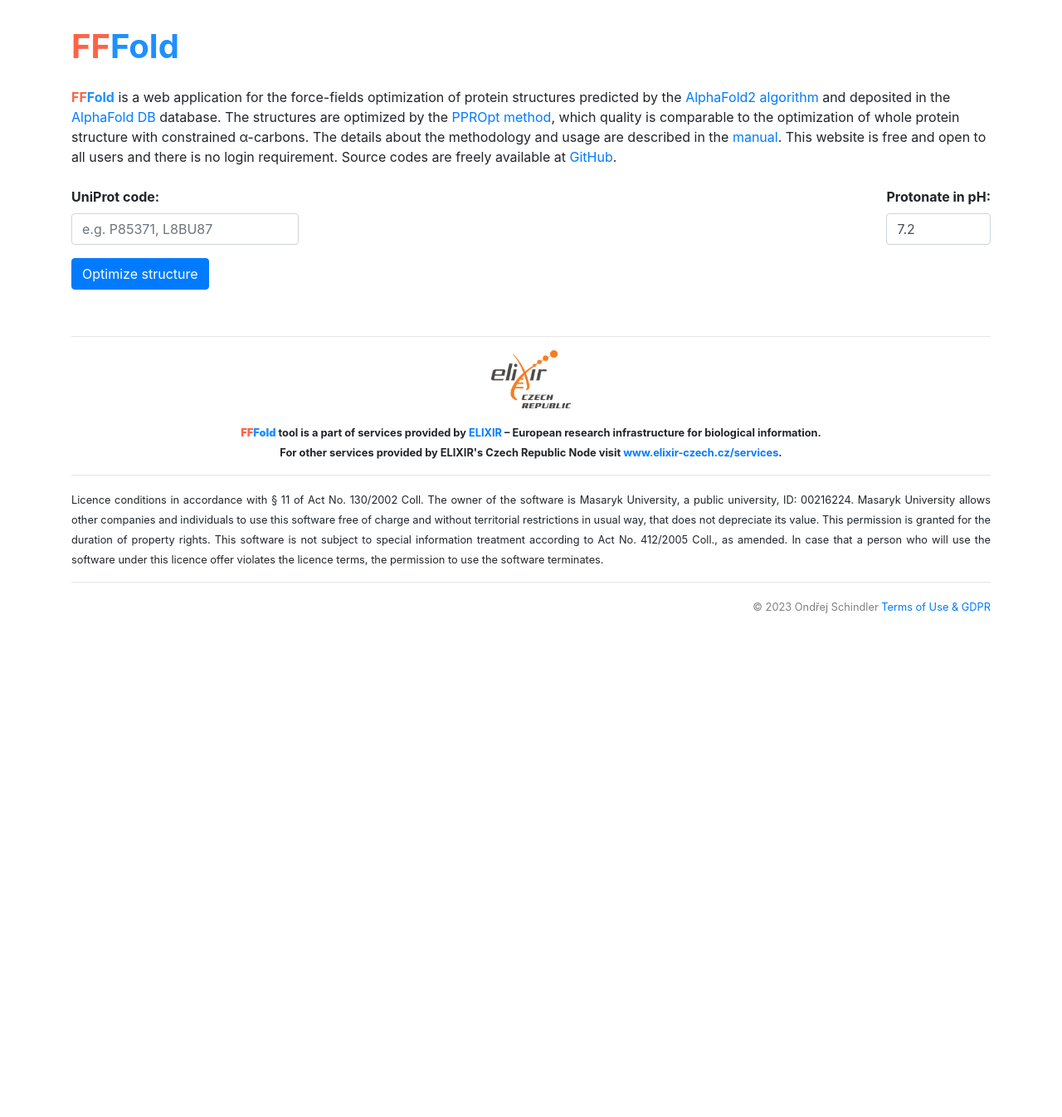
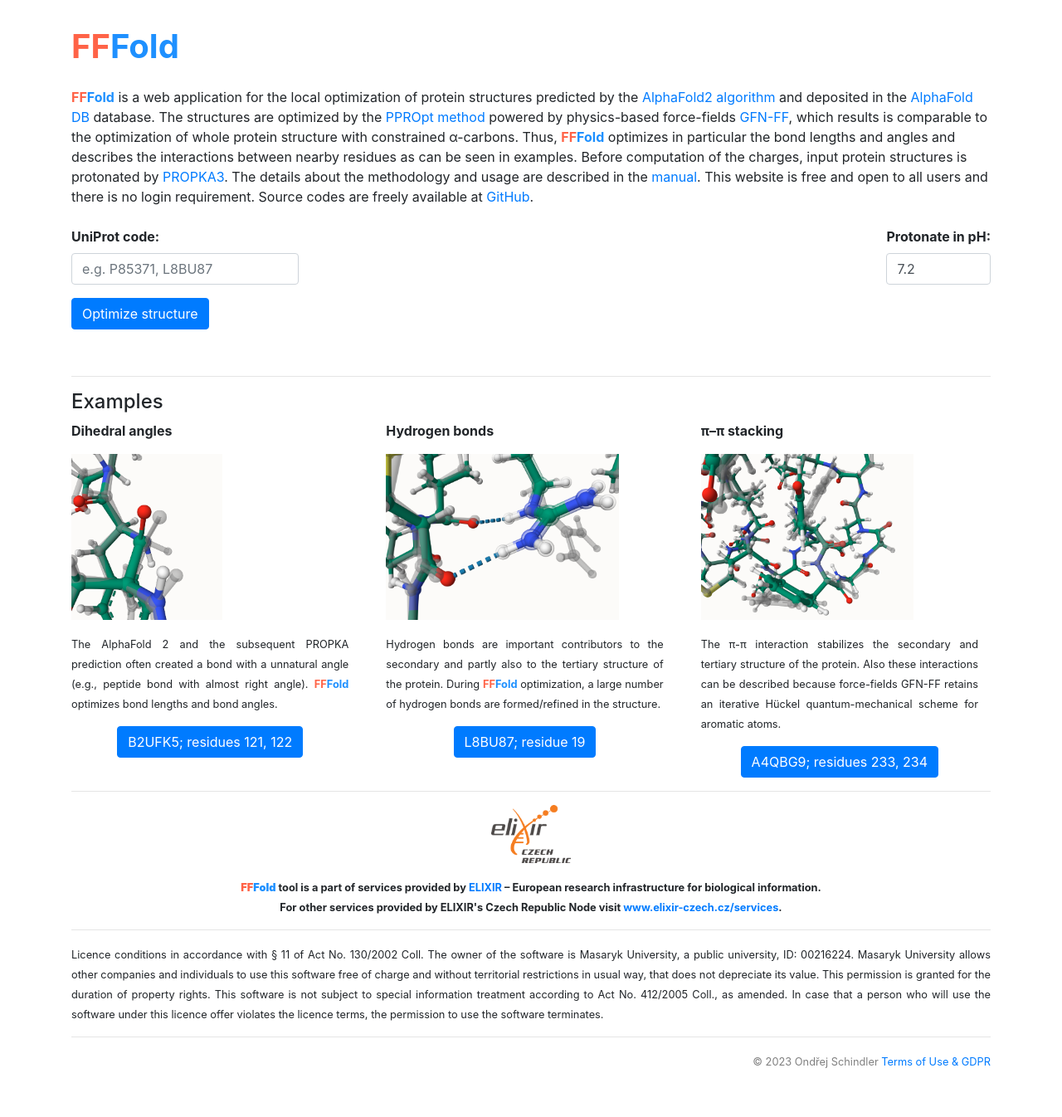
Before and after one commit to sb-ncbr/FFFold, a Flask app: page / in a window 1280 px wide. Shown: the whole page at 83% size. Before the commit the page ends 739 px from the top, so only its background shows below. Run offline with Flask 2, Linux system fonts and the light colour scheme; some libraries are stand-ins or nearby versions.

Commit message:
examples

```diff
--- a/app/templates/index.html
+++ b/app/templates/index.html
@@ -10,7 +10,7 @@
                     <strong><span style="color:tomato">FF</span><span style="color: #1E90FF">Fold</span></strong>
                 </h1>
                 <strong><span style="color:tomato">FF</span><span
-                        style="color: #1E90FF">Fold</span></strong> is a web application for the force-fields optimization of protein
+                        style="color: #1E90FF">Fold</span></strong> is a web application for the local optimization of protein
                 structures
                 predicted by
                 the <a href="https://www.nature.com/articles/s41586-021-03819-2" target="_blank"
@@ -18,9 +18,14 @@
                     href="https://academic.oup.com/nar/article/50/D1/D439/6430488" target="_blank"
                     rel="noreferrer">AlphaFold DB</a> database.
                 The structures are optimized by the <a
-                    href="https://github.com/sb-ncbr/pro" target="_blank"
-                    rel="noreferrer">PPROpt method</a>, which quality is comparable to the optimization of whole protein structure with
-                constrained α-carbons. The details about the methodology and usage are
+                    href="https://github.com/sb-ncbr/ppropt" target="_blank"
+                    rel="noreferrer">PPROpt method</a> powered by physics-based force-fields <a
+                    href="https://onlinelibrary.wiley.com/doi/full/10.1002/anie.202004239" target="_blank"
+                    rel="noreferrer">GFN-FF</a>, which  results is comparable to the optimization of whole protein structure with
+                constrained α-carbons. Thus, <strong><span style="color:tomato">FF</span><span
+                        style="color: #1E90FF">Fold</span></strong> optimizes in particular the bond lengths and angles and describes the interactions between nearby residues as can be seen in examples.
+                Before computation of the charges, input protein structures is protonated by <a href="https://pubs.acs.org/doi/full/10.1021/ct100578z" target="_blank"
+                    rel="noreferrer">PROPKA3</a>. The details about the methodology and usage are
                 described in the <a href="https://github.com/sb-ncbr/FFFold/wiki" target="_blank"
                                     rel="noreferrer">manual</a>. This website is free and open to all users and there is
                 no login
@@ -57,13 +62,98 @@
 
 
 
-
-
 <br>
 
           <hr>
 
+<div class="row">
+        <div class="col">
+            <h4>Examples</h4>
+        </div>
 
+    </div>
+    <div class="row">
+        <div class="col-lg-4 pl-0">
+            <div class="col">
+                <strong>Dihedral angles</strong>
+            </div>
+            <div class="col text-align mt-3">
+                <img src="/static/assets/TA.png" alt="TA"
+                    style="height: 200px">
+            </div>
+            <div class="col mt-3 text-justify">
+                <small>
+                    The AlphaFold 2 and the subsequent PROPKA prediction often created a bond with a unnatural
+                    angle (e.g., peptide bond with almost right angle). <strong><span style="color:tomato">FF</span><span
+                        style="color: #1E90FF">Fold</span></strong> optimizes bond lengths and bond angles.
+                </small>
+            </div>
+            <div class="col text-center mt-3">
+                <form method=post enctype=multipart/form-data>
+                    <input type="hidden" name="ph" value='2' />
+                    <input type="hidden" name="code" value='B2UFK5' />
+                    <button type="submit" class="btn btn-primary" name="action"
+                        value="optimize structure">B2UFK5; residues 121, 122</button>
+                </form>
+            </div>
+        </div>
+        <div class="col-lg-4 pl-0">
+            <div class="col">
+                <strong>Hydrogen bonds</strong>
+            </div>
+            <div class="col text-align mt-3">
+                <img src="/static/assets/HB.png" alt="HB"
+                    style="height: 200px">
+            </div>
+            <div class="col mt-3 text-justify">
+                <small>
+                   Hydrogen bonds are important contributors to the secondary and partly also to the tertiary structure of the protein.
+                    During <strong><span style="color:tomato">FF</span><span
+                        style="color: #1E90FF">Fold</span></strong> optimization, a large number of hydrogen bonds are formed/refined in the structure.
+                </small>
+            </div>
+            <div class="col text-center mt-3">
+                <form method=post enctype=multipart/form-data>
+                    <input type="hidden" name="ph" value='7.2' />
+                    <input type="hidden" name="code" value='L8BU87' />
+                    <button type="submit" class="btn btn-primary" name="action"
+                        value="optimize structure">L8BU87; residue 19</button>
+                </form>
+            </div>
+        </div>
+
+        <div class="col-lg-4 pl-0">
+            <div class="col">
+                <strong>π–π stacking</strong>
+            </div>
+            <div class="col text-align mt-3">
+                <img src="/static/assets/PS.png" alt="PS"
+                    style="height: 200px">
+            </div>
+            <div class="col mt-3 text-justify">
+                <small>
+                    The π-π interaction stabilizes the secondary and tertiary structure of the protein.
+                    Also these interactions can be described because force-fields GFN-FF retains an iterative Hückel quantum-mechanical scheme
+                    for aromatic atoms.
+
+                </small>
+            </div>
+            <div class="col text-center mt-3">
+                <form method=post enctype=multipart/form-data>
+                    <input type="hidden" name="ph" value='13' />
+                    <input type="hidden" name="prediction_version" value='4' />
+                    <input type="hidden" name="code" value='A4QBG9' />
+                    <button type="submit" class="btn btn-primary" name="action"
+                        value="calculate charges">A4QBG9; residues 233, 234</button>
+                </form>
+            </div>
+        </div>
+
+
+
+
+    </div>
+    <hr>
 
 
 
```
Also changed, not shown: app/static/assets/HB.png (added), app/static/assets/PS.png (added), app/static/assets/TA.png (added).
